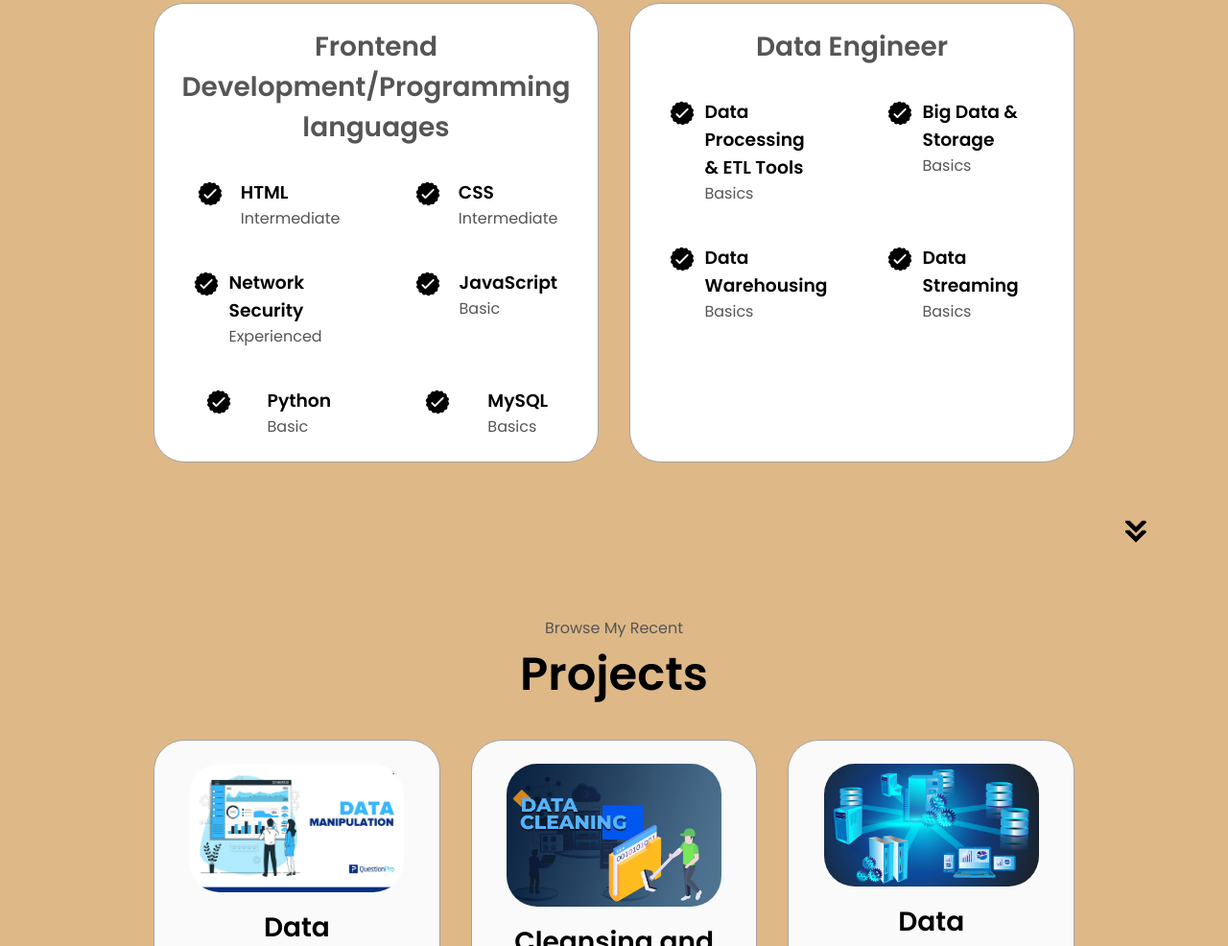
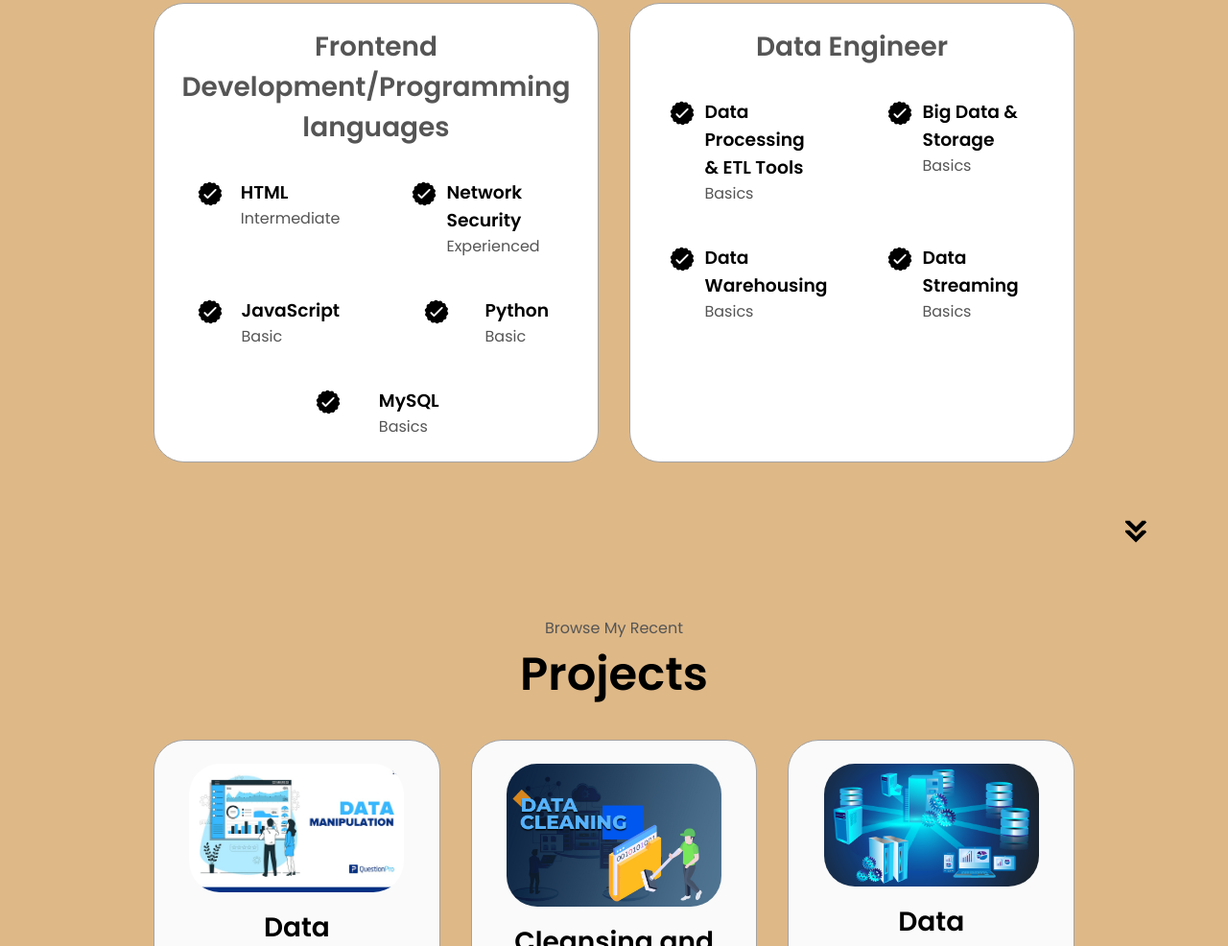
Before and after one commit to Pearl925/My-Portfolio.github.io, a plain HTML site: page index.html in a window 1280 px wide. Shown: the part 1822-2808 px from the top of the page at 96% size. Drawn offline with Linux system fonts and the light colour scheme.

Commit message:
Update index.html

```diff
--- a/index.html
+++ b/index.html
@@ -136,17 +136,6 @@
                 />
                 <div>
                   <h3>HTML</h3>
-                  <p>Intermediate</p>
-                </div>
-              </article>
-              <article>
-                <img
-                  src="./assets/checkmark.png"
-                  alt="Experience icon"
-                  class="icon"
-                />
-                <div>
-                  <h3>CSS</h3>
                   <p>Intermediate</p>
                 </div>
               </article>
```
